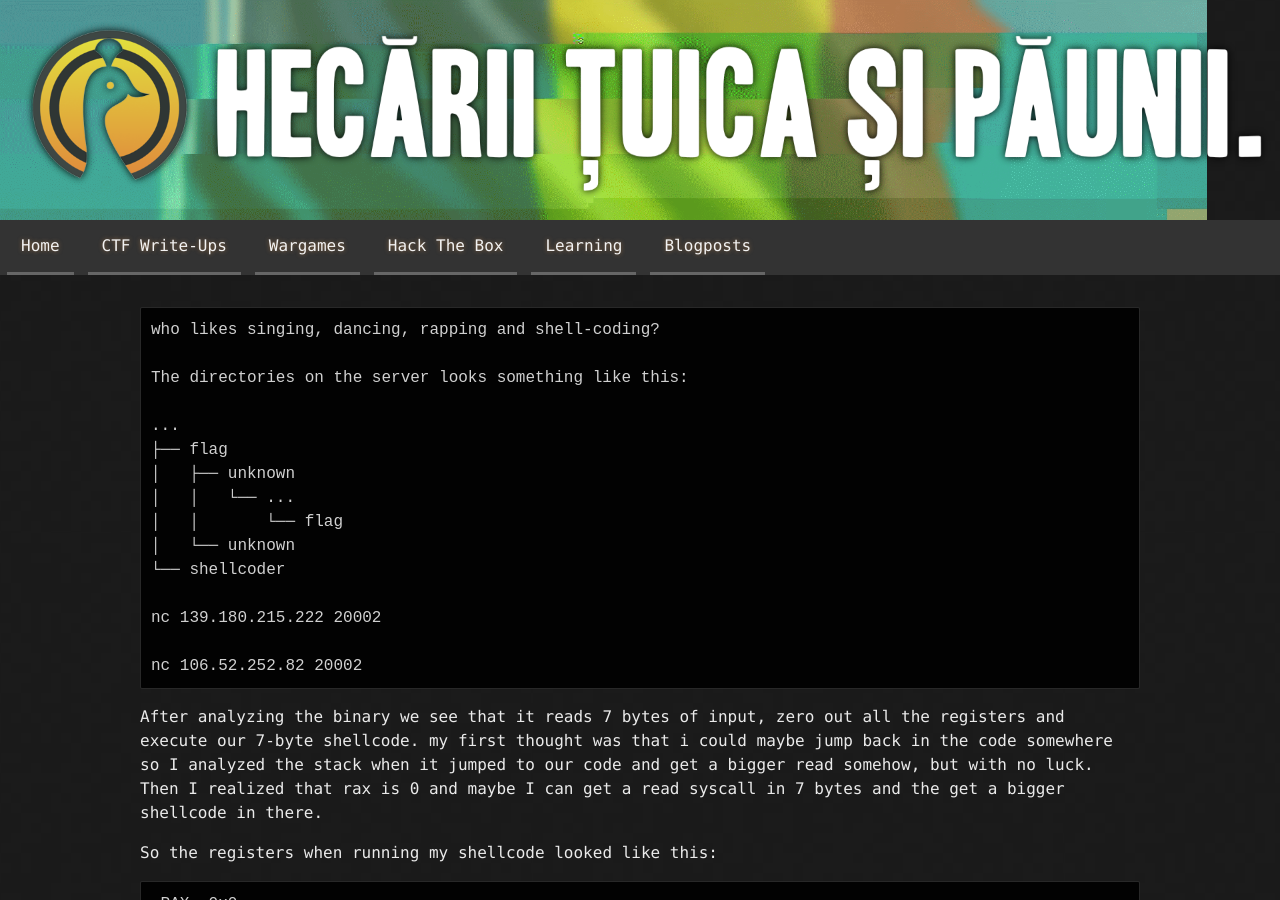
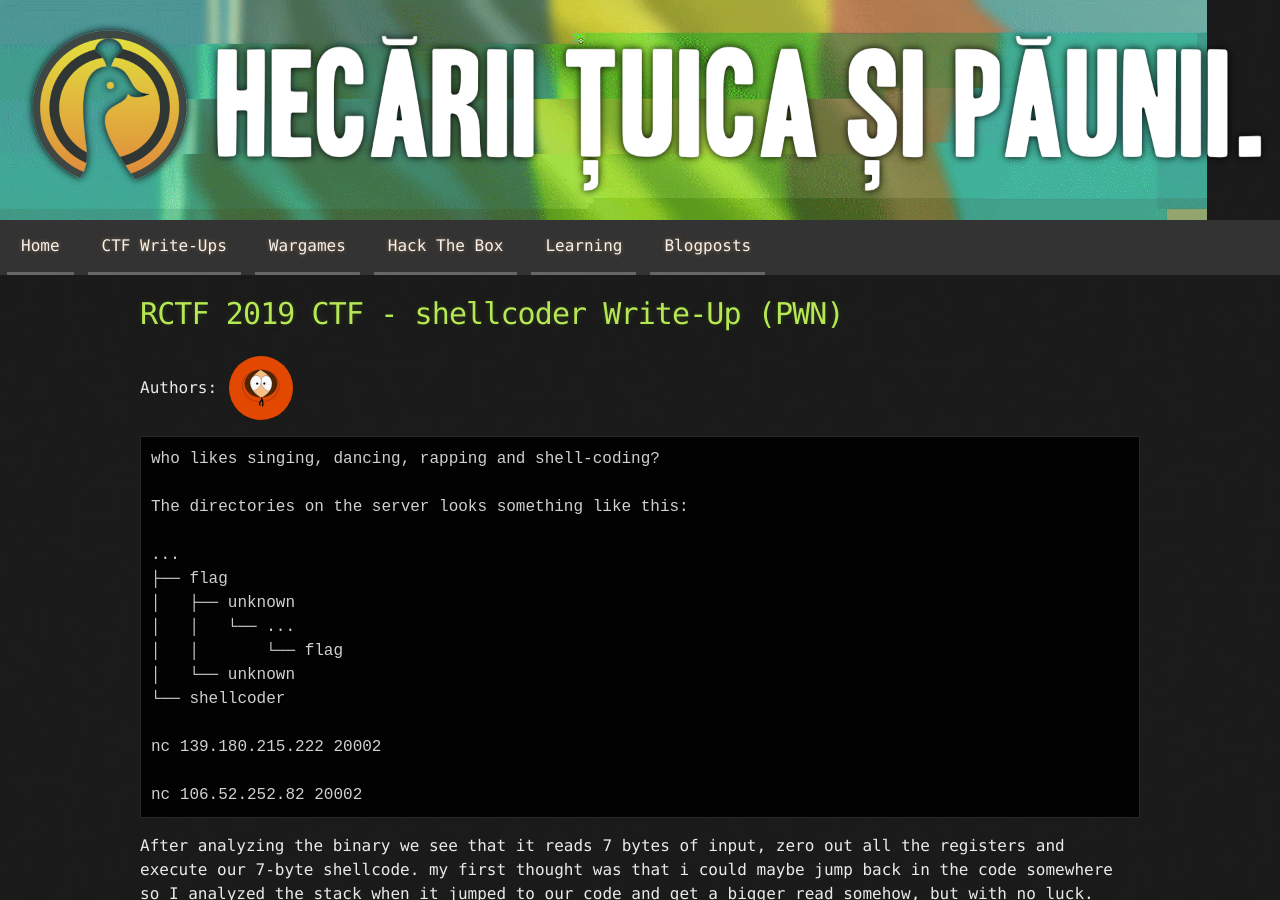
Before and after one commit to HecariiTuicaSiPaunii/Blog, a Jekyll site: the page built from content/CTF/2019-RCTF/shellcoder.md, in a window 1280 px wide and 900 px high. Built offline with Jekyll 4.4.1, drawn with Linux system fonts in a browser that asks for light colours; our own code applies the rules of GitHub Pages for plain Markdown files.

Commit message:
Added new write-up

````diff
--- a/content/CTF/2019-RCTF/shellcoder.md
+++ b/content/CTF/2019-RCTF/shellcoder.md
@@ -1,3 +1,6 @@
+# RCTF 2019 CTF - shellcoder Write-Up (PWN)
+<!--Authors: SoulTaku-->
+
 ```
 who likes singing, dancing, rapping and shell-coding?
 
````
